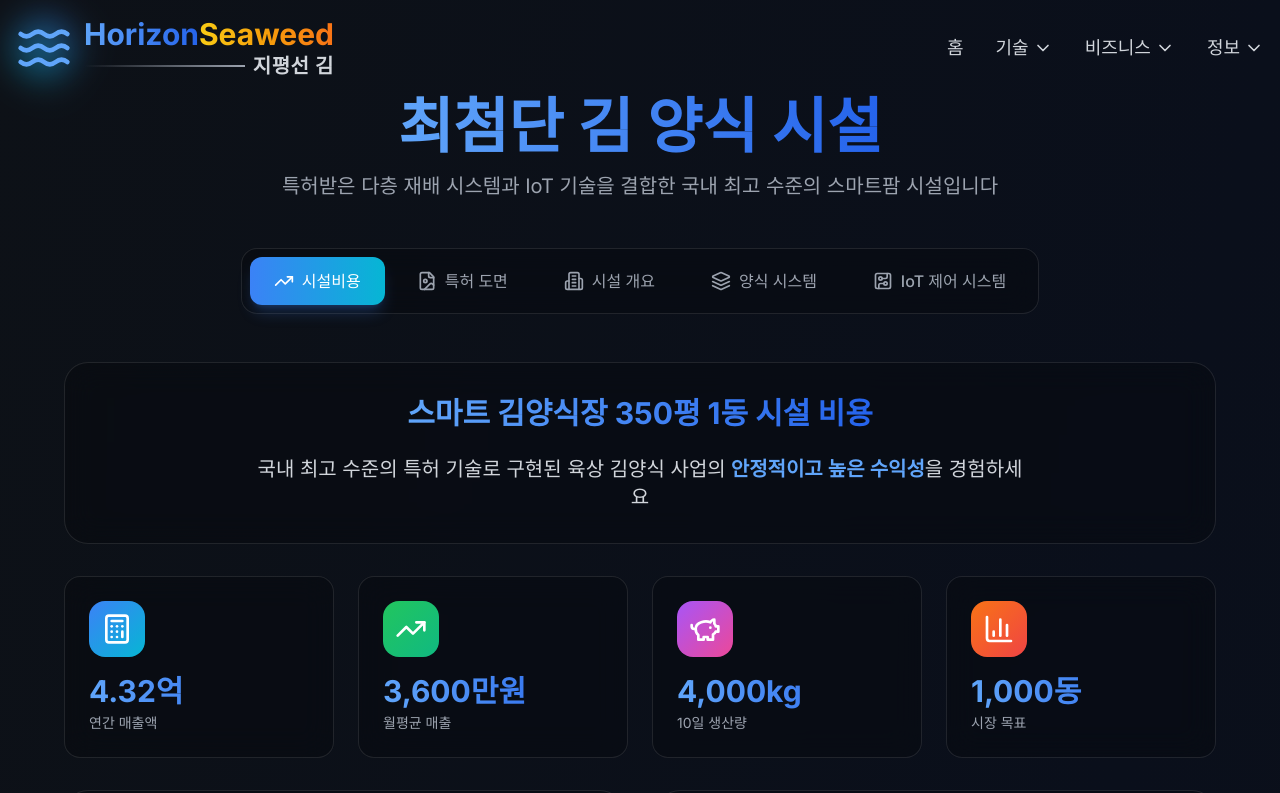
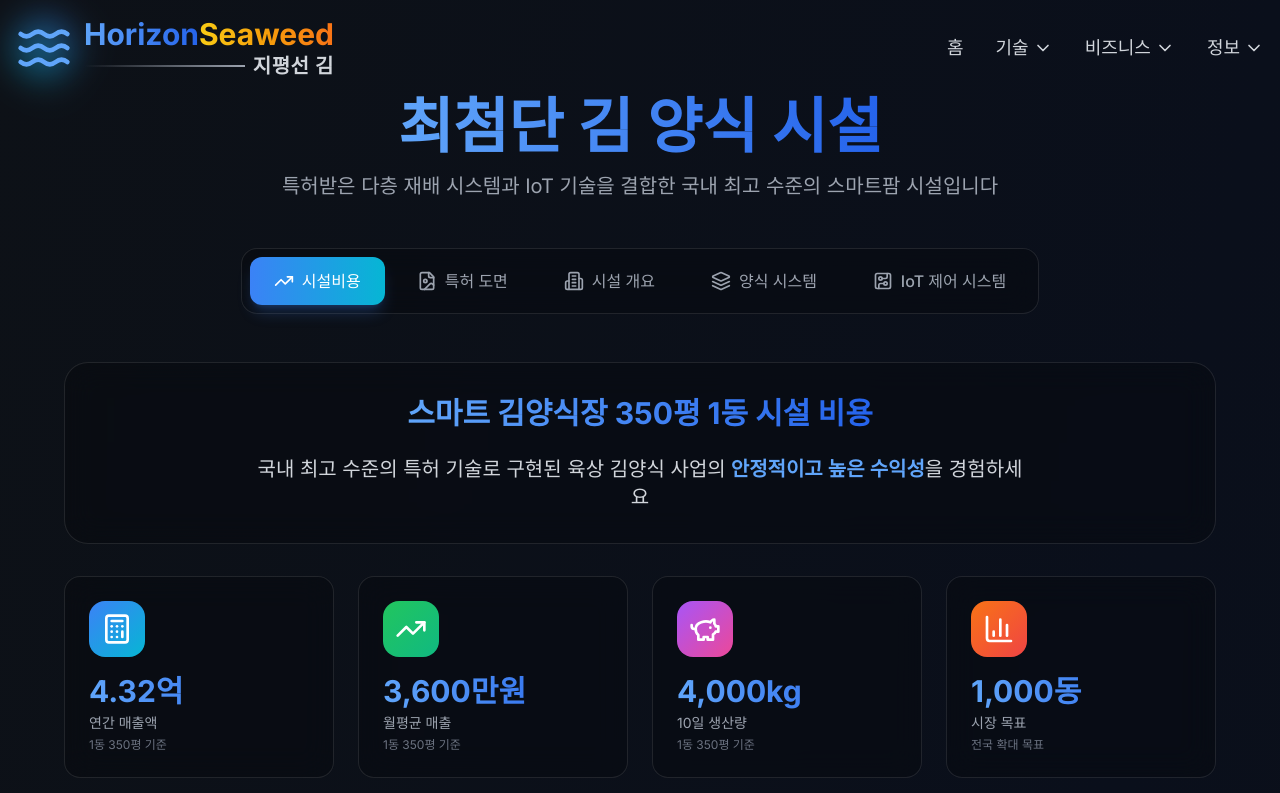
Before and after one commit to loadstar0723/HorizonSeaweed, a Next.js app: page /facilities in a window 1280 px wide. Shown: the top 793 px of the page. Built offline with nearby package versions, Linux system fonts and the light colour scheme.

Commit message:
시설안내 페이지에 1동 350평 기준 정보 추가

```diff
--- a/src/app/facilities/page.tsx
+++ b/src/app/facilities/page.tsx
@@ -780,10 +780,10 @@ export default function FacilitiesPage() {
                   className="grid grid-cols-2 md:grid-cols-4 gap-6 mb-8"
                 >
                   {[
-                    { label: '연간 매출액', value: '4.32억', icon: Calculator, color: 'from-blue-500 to-cyan-500' },
-                    { label: '월평균 매출', value: '3,600만원', icon: TrendingUp, color: 'from-green-500 to-emerald-500' },
-                    { label: '10일 생산량', value: '4,000kg', icon: PiggyBank, color: 'from-purple-500 to-pink-500' },
-                    { label: '시장 목표', value: '1,000동', icon: BarChart3, color: 'from-orange-500 to-red-500' }
+                    { label: '연간 매출액', value: '4.32억', subtitle: '1동 350평 기준', icon: Calculator, color: 'from-blue-500 to-cyan-500' },
+                    { label: '월평균 매출', value: '3,600만원', subtitle: '1동 350평 기준', icon: TrendingUp, color: 'from-green-500 to-emerald-500' },
+                    { label: '10일 생산량', value: '4,000kg', subtitle: '1동 350평 기준', icon: PiggyBank, color: 'from-purple-500 to-pink-500' },
+                    { label: '시장 목표', value: '1,000동', subtitle: '전국 확대 목표', icon: BarChart3, color: 'from-orange-500 to-red-500' }
                   ].map((stat, idx) => (
                     <motion.div
                       key={idx}
@@ -797,6 +797,9 @@ export default function FacilitiesPage() {
                       </div>
                       <div className="text-3xl font-bold gradient-text mb-1">{stat.value}</div>
                       <div className="text-sm text-gray-400">{stat.label}</div>
+                      {stat.subtitle && (
+                        <div className="text-xs text-gray-500 mt-1">{stat.subtitle}</div>
+                      )}
                     </motion.div>
                   ))}
                 </motion.div>
```
